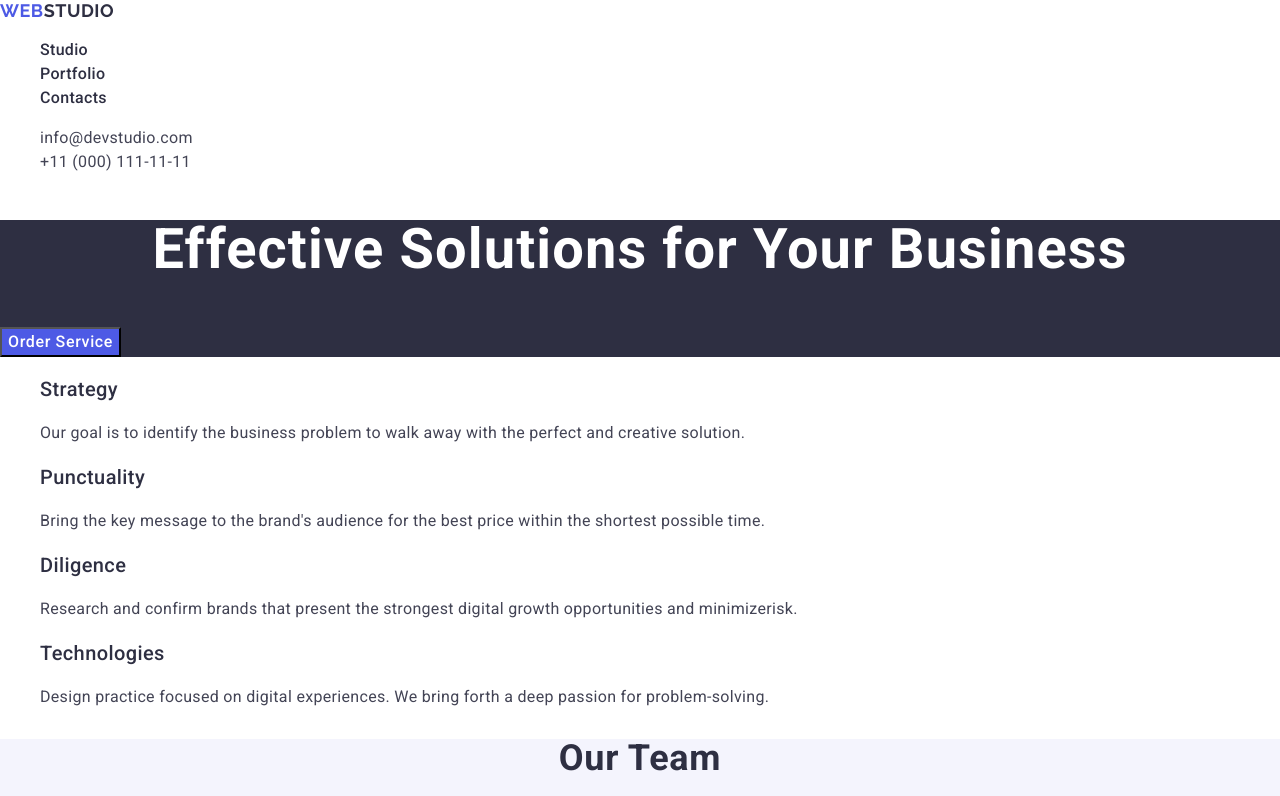
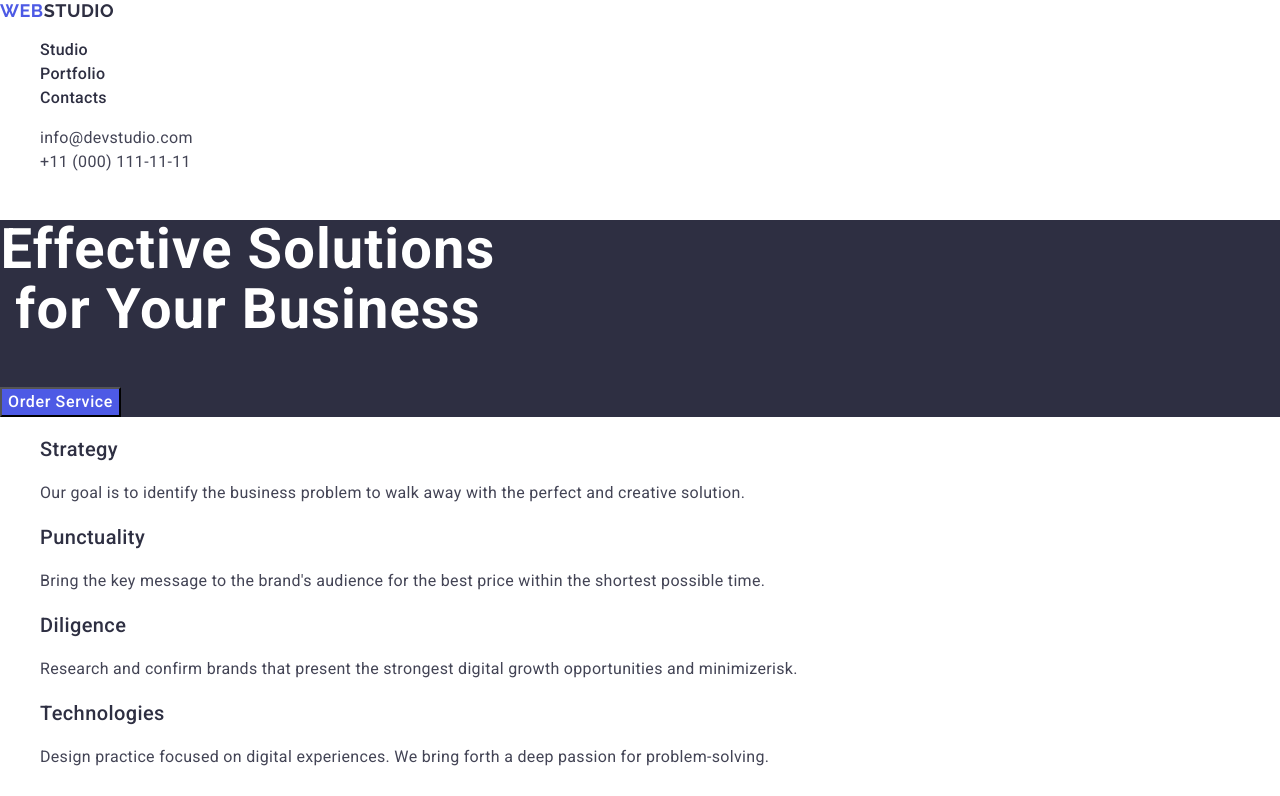
Before and after one commit to tapsikk/goit-markup-hw-03, a plain HTML site: page index.html in a window 1280 px wide. Shown: the top 796 px of the page. Drawn offline with nearby package versions, Linux system fonts and the light colour scheme.

Commit message:
update style.css

```diff
--- a/css/styles.css
+++ b/css/styles.css
@@ -15,7 +15,7 @@ font-size: 16px;
 font-weight: 400;
 line-height: 1.5;
 letter-spacing: 0.02em;
-word-wrap: break-word
+word-wrap: break-word;
 }
 
 .logo{
@@ -85,6 +85,7 @@ color: white;
 font-size: 56px;
 line-height: 1.07;
 letter-spacing: 0.02em;
+max-width: 496px;
 text-align: center;
 }
 
@@ -110,7 +111,7 @@ font-size: 20px;
 font-weight: 500;
 line-height: 1.2;
 letter-spacing: 0.02em;
-word-wrap: break-word
+word-wrap: break-word;
 }
 
 .hero-text-p{
@@ -118,7 +119,7 @@ color: #434455;
 font-size: 16px;
 line-height: 1.5;
 letter-spacing: 0.02em;
-word-wrap: break-word
+word-wrap: break-word;
 }
 
 .our-team-background{
@@ -145,7 +146,7 @@ font-size: 36px;
 text-transform: capitalize;
 line-height: 1.11;
 letter-spacing: 0.02em;
-word-wrap: break-word
+word-wrap: break-word;
 }
 
 
@@ -179,7 +180,7 @@ font-weight: 700;
 text-transform: uppercase;
 line-height: 1.17;
 letter-spacing: 0.03em;
-word-wrap: break-word
+word-wrap: break-word;
 }
 
 .footer-logo-part{
@@ -191,7 +192,7 @@ font-weight: 700;
 text-transform: uppercase;
 line-height: 1.17;
 letter-spacing: 0.03em;
-word-wrap: break-word
+word-wrap: break-word;
 
 }
 
@@ -200,5 +201,5 @@ color: #f4f4fd;
 font-size: 16px;
 line-height: 1.5;
 letter-spacing: 0.02em;
-word-wrap: break-word
+word-wrap: break-word;
 }
```
